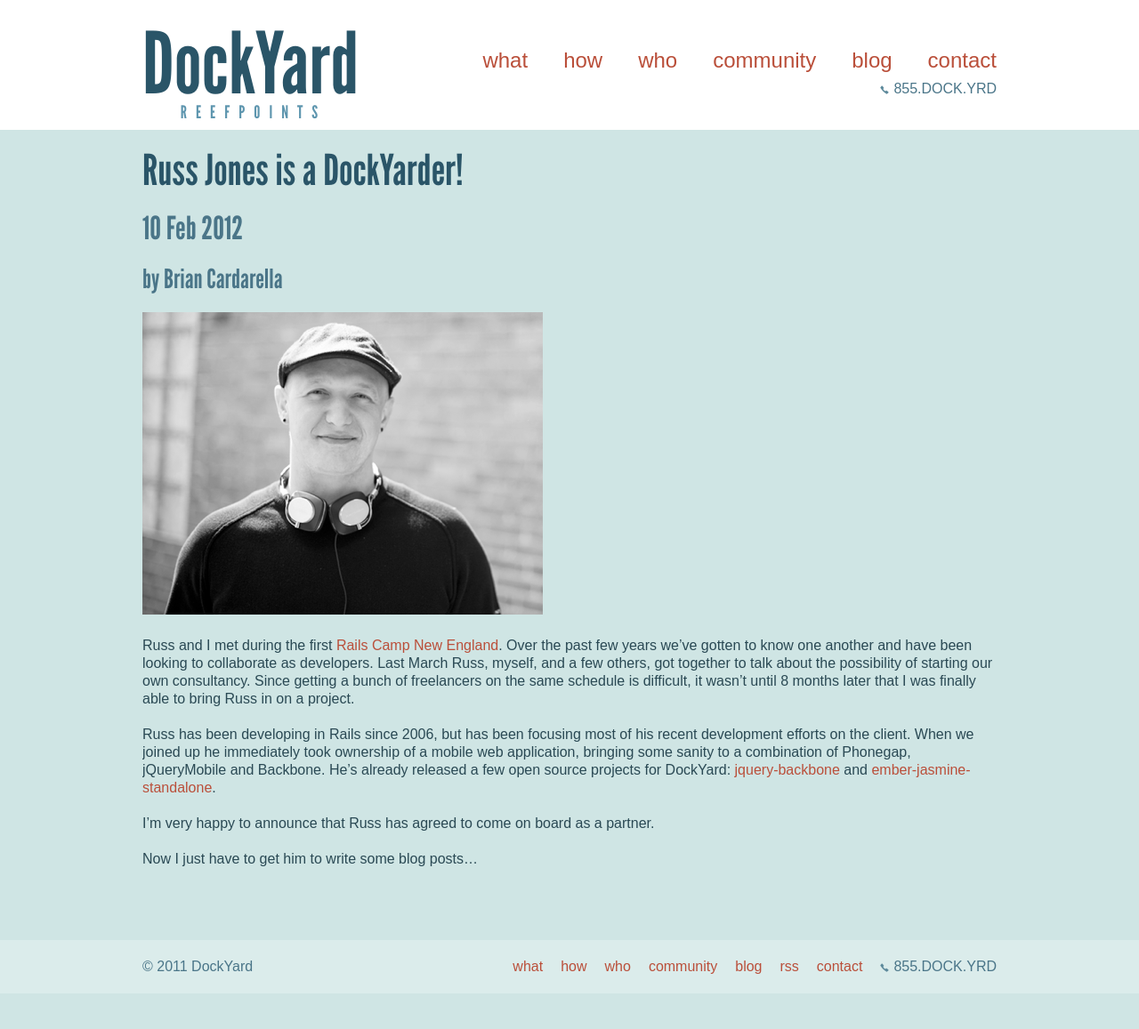
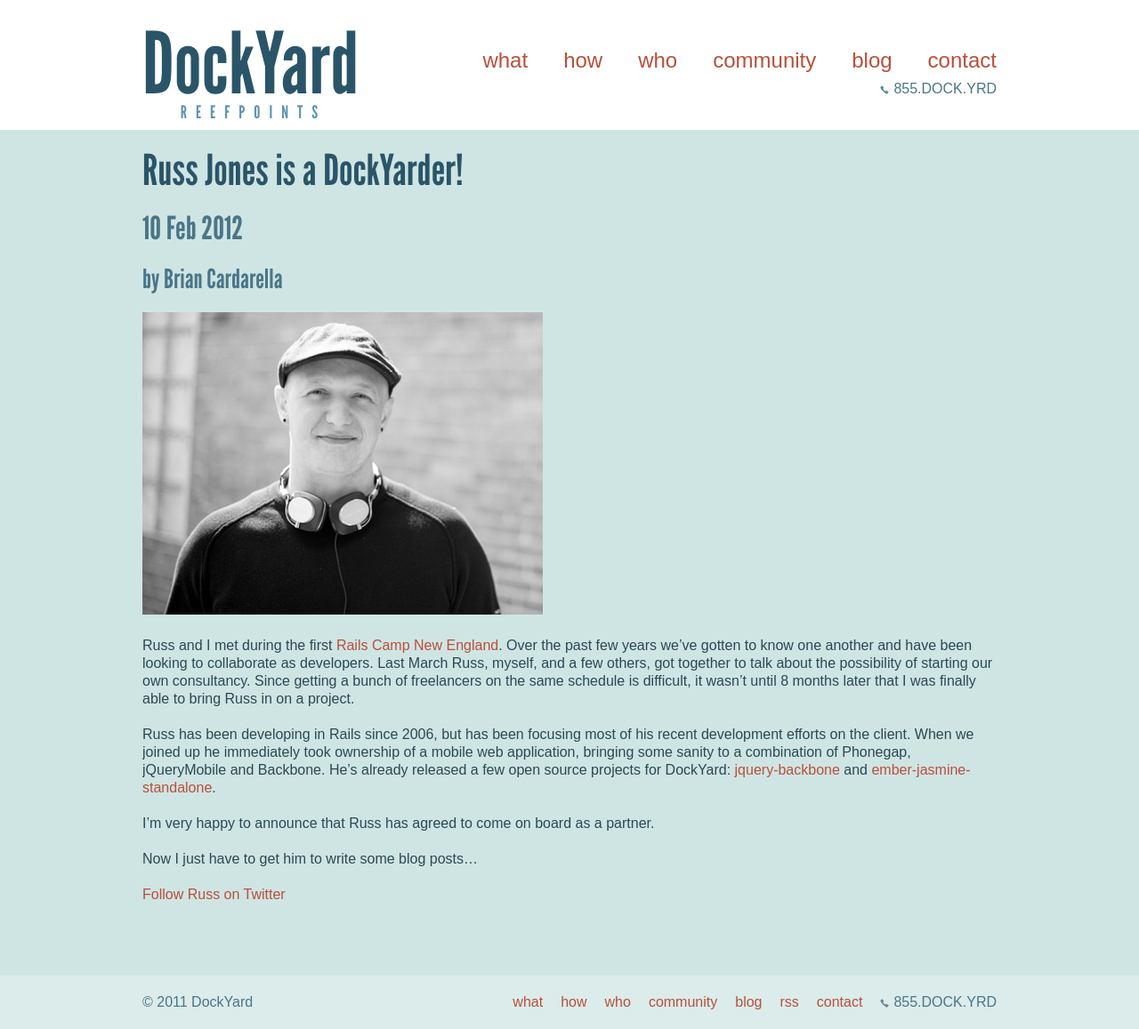
Before and after one commit to Hakon/reefpoints, a Jekyll site: the page built from _posts/2012-02-10-russ-jones-is-a-dockyarder.md, in a window 1280 px wide. Shown: the whole page at 89% size. Built offline with Jekyll 4.4.1, drawn with Linux system fonts in a browser that asks for light colours; Markdown is read by kramdown in place of the engine named in the settings; comment, search, counter and statistics services are not loaded; before the commit the page ends 1117 px from its top, so only the background shows below that.

Commit message:
Update twitter link

```diff
--- a/_posts/2012-02-10-russ-jones-is-a-dockyarder.md
+++ b/_posts/2012-02-10-russ-jones-is-a-dockyarder.md
@@ -20,3 +20,5 @@ I'm very happy to announce that Russ has agreed to come on board as a
 partner.
 
 Now I just have to get him to write some blog posts...
+
+[Follow Russ on Twitter](http://twitter.com/codeofficer)
```
